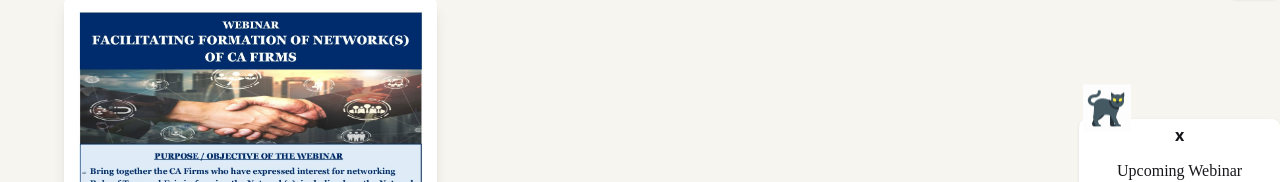
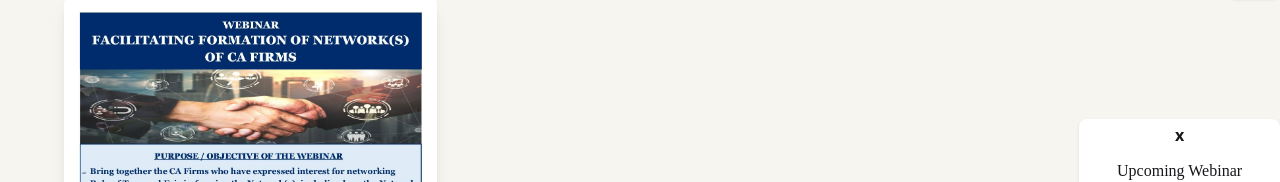
Before and after one commit to TRUENFAIR/trueandfair, a Next.js app: page /events/eventFour in a window 1280 px wide. Shown: the part 381-563 px from the top of the page. Built offline with nearby package versions, Linux system fonts and the light colour scheme.

Commit message:
cat removed

```diff
--- a/components/fixdiv2.js
+++ b/components/fixdiv2.js
@@ -9,9 +9,7 @@ export default function Fixediv2({ clickedThree }) {
         </div> */}
 
         <div className="flex flex-col gap-2  p-1 rounded-lg shadow mt-5 w-fit bg-white  ">
-          <div className=" absolute mt-[-30px] animate-bounce duration-300 transform rounded-full bg-red-700">
-            <img src="/icons/cat.gif" className="" alt="" />
-          </div>
+
           <div onClick={clickedThree} className="bg-white">
             <p className="text-center cursor-pointer font-extrabold">x</p>
           </div>
```
